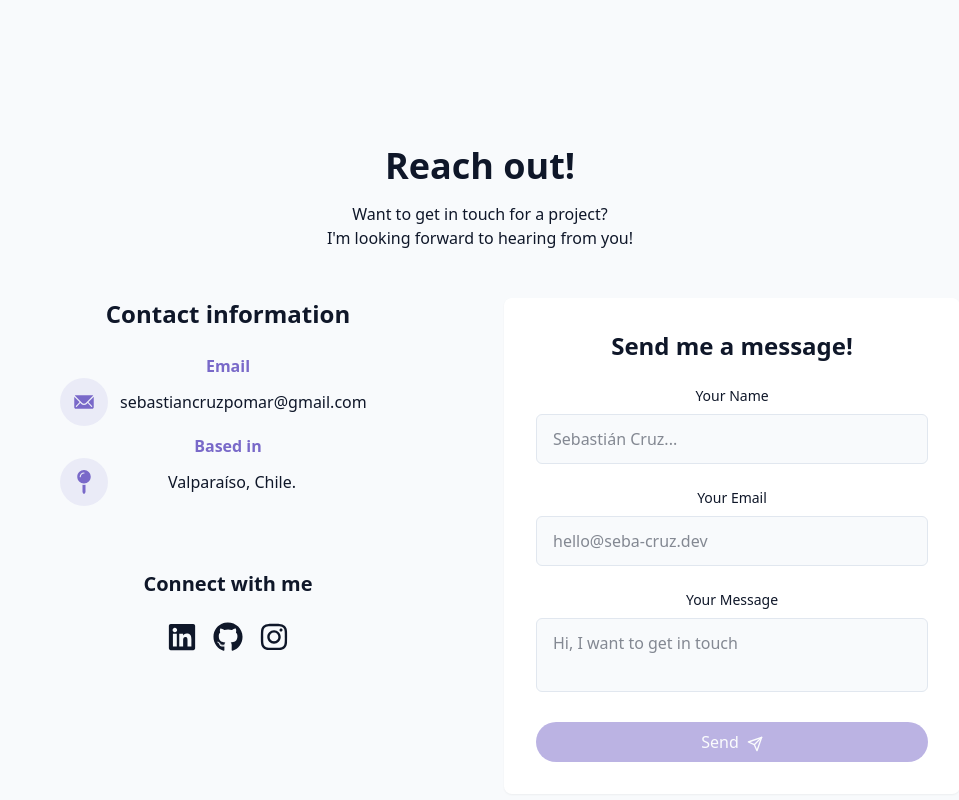
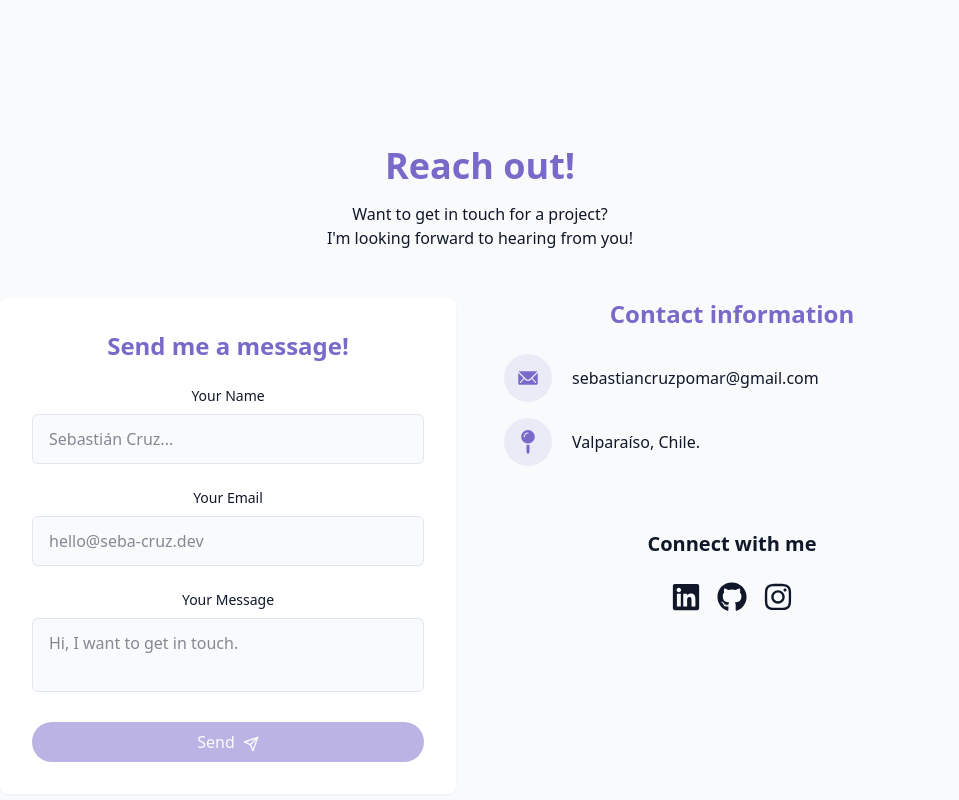
Before and after one commit to sebacruz1/Portafolio, a React (Vite) app: page / in a window 1280 px wide. Shown: the part 2796-3596 px from the top of the page, without its empty margins (160-1119 px from the left). Built offline with nearby package versions, Linux system fonts and the light colour scheme.

Commit message:
cambios en Contacto

```diff
--- a/src/components/Contacto.jsx
+++ b/src/components/Contacto.jsx
@@ -40,7 +40,7 @@ export const Contacto = () => {
     return (
         <section id="contacto" className="py-24 px-4 relative bg-secondary/30">
             <div className="container mx-auto max-w-5xl">
-                <h2 className="text-3xl md:text-4xl font-bold mb-4 text-center">
+                <h2 className="text-3xl md:text-4xl text-primary font-bold mb-4 text-center">
                     {t("contact.title")}
                 </h2>
 
@@ -48,72 +48,9 @@ export const Contacto = () => {
                     {t("contact.subtitle")}
                 </p>
 
-                <div className="grid grid-cols-1 md:grid-cols-2 gap-12">
-                    <div className="space-y-8">
-                        <h3 className="text-2xl font-semibold mb-6">
-                            {t("contact.information-title")}
-                        </h3>
-                        {/* Email */}
-                        <div className="space-y-1">
-                            <h4 className="text-primary font-bold mb-0">Email</h4>
-                            <div className="flex items-center space-x-3 ml-15 mb-2">
-                                <div className="p-3 rounded-full bg-primary/10">
-                                    <IoIosMail className="h-6 w-6 text-primary" />
-                                </div>
-                                <a
-                                    href="mailto:sebastiancruzpomar@gmail.com"
-                                    className="text-muted-foreground hover:text-primary transition-colors"
-                                >
-                  sebastiancruzpomar@gmail.com
-                                </a>
-                            </div>
-
-                            {/* Ubicacion */}
-
-                            <h4 className="text-primary font-bold mb-0">
-                                {" "}
-                                {t("contact.ubicacion")}
-                            </h4>
-                            <div className="flex items-center space-x-15 ml-15">
-                                <div className="p-3 rounded-full bg-primary/10">
-                                    <FaMapPin className="h-6 w-6 text-primary" />
-                                </div>
-                                <p className="text-muted-foreground">Valparaíso, Chile.</p>
-                            </div>
-                        </div>
-
-                        <div className="pt-8">
-                            <h4 className="text-xl font-semibold mb-6">
-                                {t("contact.rrss")}
-                            </h4>
-                            <div className="flex space-x-4 justify-center">
-                                <a
-                                    href="https://www.linkedin.com/in/sebacruz1/"
-                                    target="_blank"
-                                    rel="noopener noreferrer"
-                                >
-                                    <FaLinkedin className="size-[30px] hover:text-primary transition-colors" />
-                                </a>
-                                <a
-                                    href="https://github.com/sebacruz1"
-                                    target="_blank"
-                                    rel="noopener noreferrer"
-                                >
-                                    <FaGithub className="size-[30px] hover:text-primary transition-colors" />
-                                </a>
-                                <a
-                                    href="https://www.instagram.com/sebacruzzz/"
-                                    target="_blank"
-                                    rel="noopener noreferrer"
-                                >
-                                    <FaInstagram className="size-[30px] hover:text-primary transition-colors" />
-                                </a>
-                            </div>
-                        </div>
-                    </div>
-
+                <div className="grid grid-cols-2 md:grid-cols-2 gap-12">
                     <div className="bg-card p-8 rounded-lg shadow-xs">
-                        <h3 className="text-2xl font-semibold mb-6">
+                        <h3 className="text-2xl font-semibold text-primary mb-6">
                             {t("contact.forms.title")}
                         </h3>
 
@@ -186,6 +123,67 @@ export const Contacto = () => {
                             </button>
                         </form>
                     </div>
+                    <div className="space-y-8">
+                        <h3 className="text-2xl font-semibold text-primary mb-6">
+                            {t("contact.information-title")}
+                        </h3>
+
+                        <div className="space-y-4">
+                            {/* Email */}
+                            <div>
+                                <div className="flex items-center gap-5">
+                                    <div className="p-3 rounded-full bg-primary/10">
+                                        <IoIosMail className="size-6 text-primary" />
+                                    </div>
+                                    <a
+                                        href="mailto:sebastiancruzpomar@gmail.com"
+                                        className="text-muted-foreground hover:text-primary transition-colors"
+                                    >
+                    sebastiancruzpomar@gmail.com
+                                    </a>
+                                </div>
+                            </div>
+
+                            {/* Ubicación */}
+                            <div>
+                                <div className="flex items-center gap-5 justify-center md:justify-start">
+                                    <div className="p-3 rounded-full bg-primary/10">
+                                        <FaMapPin className="size-6 text-primary" />
+                                    </div>
+                                    <p className="text-muted-foreground">Valparaíso, Chile.</p>
+                                </div>
+                            </div>
+                        </div>
+
+                        <div className="pt-8">
+                            <h4 className="text-xl font-semibold mb-6">
+                                {t("contact.rrss")}
+                            </h4>
+                            <div className="flex space-x-4 justify-center">
+                                <a
+                                    href="https://www.linkedin.com/in/sebacruz1/"
+                                    target="_blank"
+                                    rel="noopener noreferrer"
+                                >
+                                    <FaLinkedin className="size-[30px] hover:text-primary transition-colors" />
+                                </a>
+                                <a
+                                    href="https://github.com/sebacruz1"
+                                    target="_blank"
+                                    rel="noopener noreferrer"
+                                >
+                                    <FaGithub className="size-[30px] hover:text-primary transition-colors" />
+                                </a>
+                                <a
+                                    href="https://www.instagram.com/sebacruzzz/"
+                                    target="_blank"
+                                    rel="noopener noreferrer"
+                                >
+                                    <FaInstagram className="size-[30px] hover:text-primary transition-colors" />
+                                </a>
+                            </div>
+                        </div>
+                    </div>
                 </div>
             </div>
         </section>
--- a/src/locales/en/common.json
+++ b/src/locales/en/common.json
@@ -59,7 +59,7 @@
       "email": "Your Email",
       "email-placeholder": "hello@seba-cruz.dev",
       "msg": "Your Message",
-      "msg-placeholder": "Hi, I want to get in touch",
+      "msg-placeholder": "Hi, I want to get in touch.",
       "send": "Send",
       "sending": "Sending..."
     }
--- a/src/locales/es/common.json
+++ b/src/locales/es/common.json
@@ -52,7 +52,7 @@
     "subtitle": "¿Quieres contactarme para algún proyecto?\n ¡Espero tu mensaje!",
     "information-title": "Información de contacto",
     "ubicacion": "Ubicación",
-    "rrss": "Redes Sociales",
+    "rrss": "Conecta conmigo",
     "forms": {
       "title": "¡Envíame un mensaje!",
       "name": "Tu Nombre",
```
